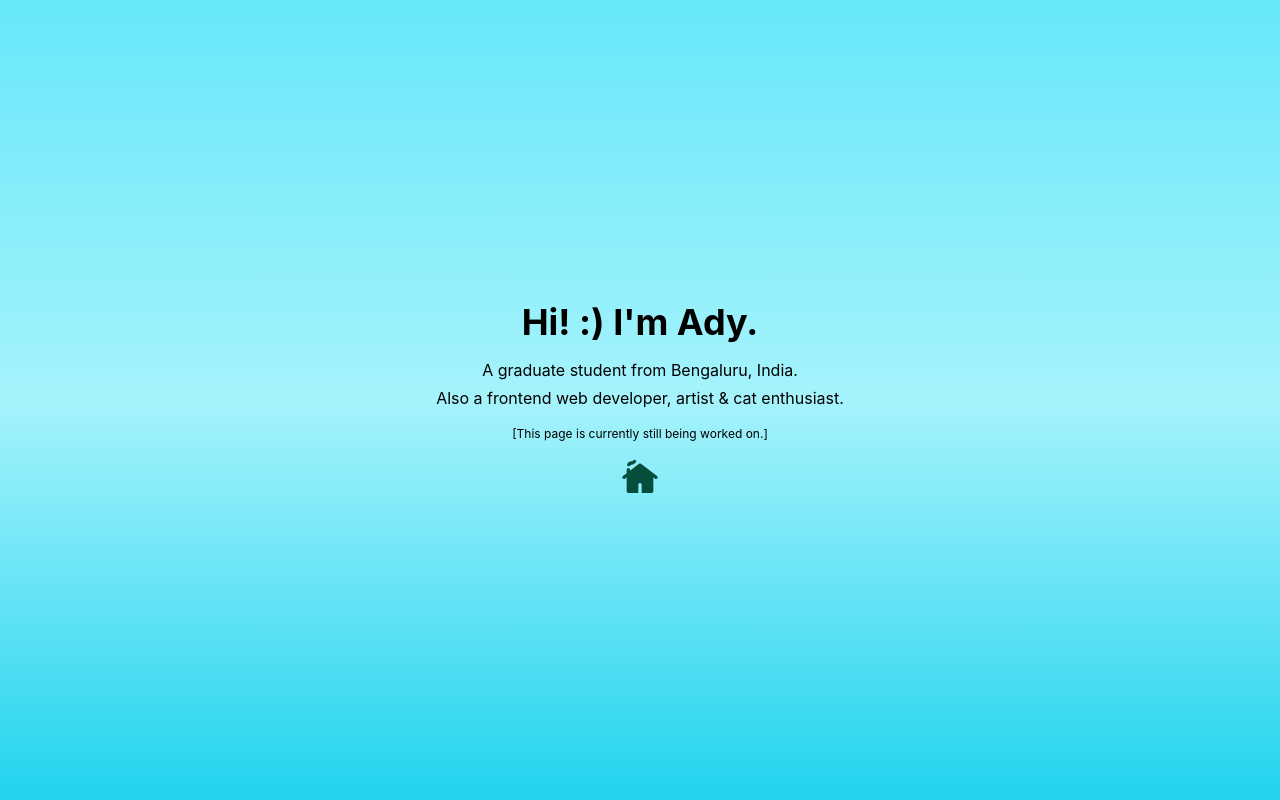
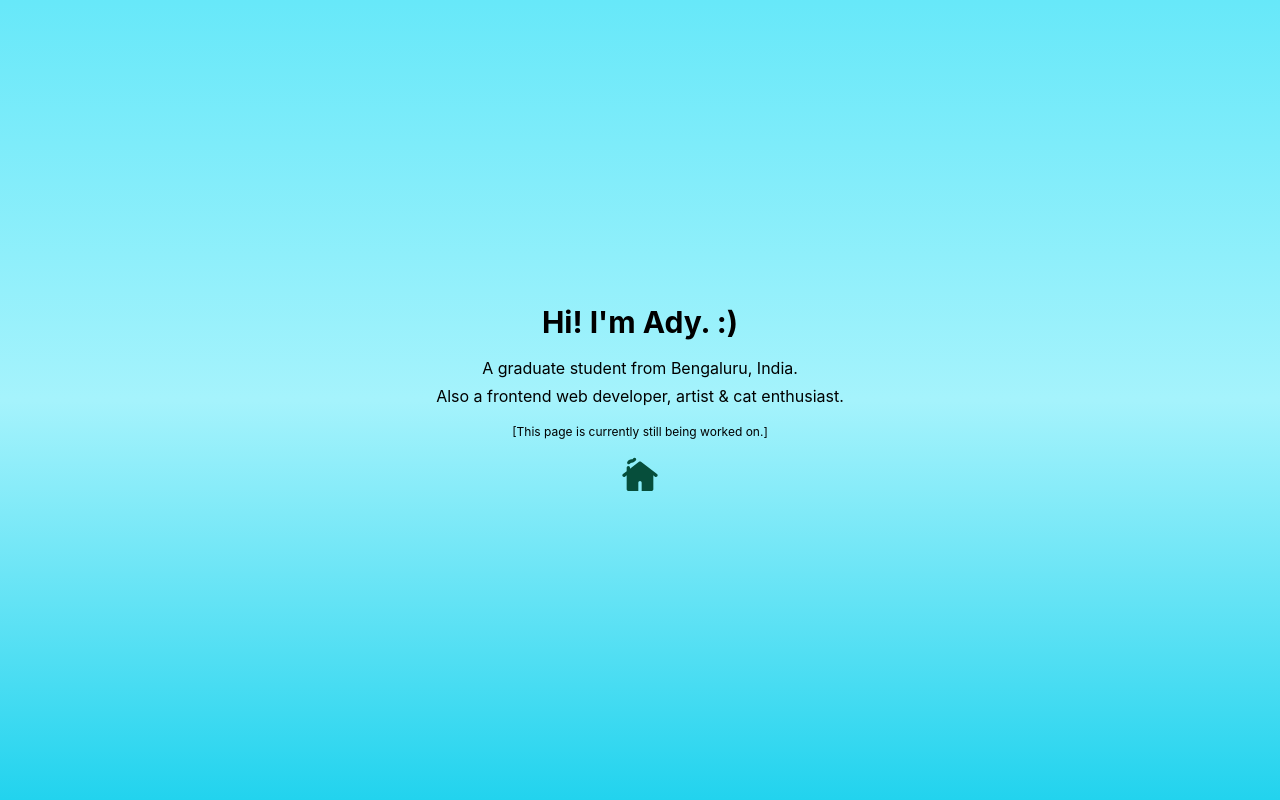
Before and after one commit to adelicia-js/home, a React (Vite) app: page /me in a window 1280 px wide. Built offline with nearby package versions, Linux system fonts and the light colour scheme; a web font is replaced by a local one.

Commit message:
some style mods :o

```diff
--- a/src/App.css
+++ b/src/App.css
@@ -53,6 +53,6 @@
     transform: translateX(-50%) translateY(0);
   }
   50% {
-    transform: translateX(-50%) translateY(-40px);
+    transform: translateX(-50%) translateY(-20px);
   }
 }
--- a/src/routes/about.jsx
+++ b/src/routes/about.jsx
@@ -3,11 +3,11 @@ import CottageRoundedIcon from "@mui/icons-material/CottageRounded";
 export default function AboutMe() {
   return (
     <div
-      className={`min-h-screen bg-gradient-to-b from-cyan-300 via-cyan-200 to-cyan-400 flex flex-col items-center justify-center`}
+      className={`px-4 text-center min-h-screen bg-gradient-to-b from-cyan-300 via-cyan-200 to-cyan-400 flex flex-col items-center justify-center`}
     >
-      <h1 className={`text-4xl font-bold pb-4`}>Hi! :{`)`} I{`'`}m Ady.</h1>
-      <h2 className={`text-l pb-1`}>A graduate student from Bengaluru, India.</h2>
-      <h2 className={`text-l pb-4`}>Also a frontend web developer, artist & cat enthusiast.</h2>
+      <h1 className={`text-3xl font-bold pb-4`}>Hi! I{`'`}m Ady. :{`)`} </h1>
+      <h2 className={`text-s sm:text-l pb-1`}>A graduate student from Bengaluru, India.</h2>
+      <h2 className={`text-s sm:text-l pb-4`}>Also a frontend web developer, artist & cat enthusiast.</h2>
       <h3 className={`text-xs pb-4`}>{`[`}This page is currently still being worked on.{`]`}</h3>
       <a className={`text-3xl text-emerald-900 icons`} href="/">
         <CottageRoundedIcon sx={{ fontSize: 40 }} />
--- a/src/routes/projects.jsx
+++ b/src/routes/projects.jsx
@@ -3,9 +3,9 @@ import CottageRoundedIcon from "@mui/icons-material/CottageRounded";
 export default function Projects() {
     return (
         <div
-      className={`min-h-screen bg-gradient-to-b from-cyan-300 via-cyan-200 to-cyan-400 flex flex-col items-center justify-center`}
+      className={`px-4 text-center min-h-screen bg-gradient-to-b from-cyan-300 via-cyan-200 to-cyan-400 flex flex-col items-center justify-center`}
     >
-      <h1 className={`text-4xl font-bold pb-4`}>{`[insert magnificent projects here]`}</h1>
+      <h1 className={`text-3xl font-bold pb-4`}>{`[insert magnificent projects here]`}</h1>
       <h3 className={`text-xs pb-4`}>{`[`}This page is currently still being worked on.{`]`}</h3>
       <a className={`text-3xl text-emerald-900 icons`} href="/">
         <CottageRoundedIcon sx={{ fontSize: 40 }} />
--- a/src/routes/resume.jsx
+++ b/src/routes/resume.jsx
@@ -3,9 +3,9 @@ import CottageRoundedIcon from "@mui/icons-material/CottageRounded";
 export default function Resume() {
     return (
         <div
-      className={`min-h-screen bg-gradient-to-b from-cyan-300 via-cyan-200 to-cyan-400 flex flex-col items-center justify-center`}
+      className={`px-4 text-center min-h-screen bg-gradient-to-b from-cyan-300 via-cyan-200 to-cyan-400 flex flex-col items-center justify-center`}
     >
-      <h1 className={`text-4xl font-bold pb-4`}>{`[insert impressive resume here]`}</h1>
+      <h1 className={`text-3xl font-bold pb-4`}>{`[insert impressive resume here]`}</h1>
       <h3 className={`text-xs pb-4`}>{`[`}This page is currently still being worked on.{`]`}</h3>
       <a className={`text-3xl text-emerald-900 icons`} href="/">
         <CottageRoundedIcon sx={{ fontSize: 40 }} />
--- a/src/routes/root.jsx
+++ b/src/routes/root.jsx
@@ -37,14 +37,20 @@ export default function Root() {
                   rel="noreferrer"
                   href="https://www.github.com/adelicia-js"
                 >
-                  <GitHubIcon sx={{ fontSize: 37 }} className={`hover:text-emerald-200`}/>
+                  <GitHubIcon
+                    sx={{ fontSize: 37 }}
+                    className={`hover:text-emerald-200`}
+                  />
                 </a>
                 <a
                   target="_blank"
                   rel="noreferrer"
                   href="https://www.linkedin.com/in/adelicia"
                 >
-                  <LinkedInIcon sx={{ fontSize: 39 }} className={`hover:text-emerald-200`} />
+                  <LinkedInIcon
+                    sx={{ fontSize: 39 }}
+                    className={`hover:text-emerald-200`}
+                  />
                 </a>
               </div>
             </ul>
@@ -64,25 +70,26 @@ export default function Root() {
         className={`pt-4 min-h-screen grid grid-cols-3 grid-rows-4 items-center justify-around text-black`}
       >
         <div
-          className={`hover:tracking-[0.08rem] uppercase text-emerald-900 hover:text-emerald-200 hover:font-bold hover:underline hover:underline-offset-[10px] row-start-1 col-start-2 text-xl sm:text-2xl`}
+          className={`sm:hover:tracking-[0.08rem] uppercase text-emerald-900 hover:text-emerald-200 hover:font-semibold sm:hover:underline sm:hover:underline-offset-[10px] row-start-1 col-start-2 text-xl sm:text-2xl`}
         >
           <a href="/me">About Me</a>
         </div>
         <div
-          className={`hover:tracking-[0.08rem] uppercase text-emerald-900 hover:text-emerald-200 hover:font-semibold hover:underline hover:underline-offset-[10px] row-start-2 col-start-2 text-xl sm:text-2xl`}
+          className={`sm:hover:tracking-[0.08rem] uppercase text-emerald-900 hover:text-emerald-200 hover:font-semibold sm:hover:underline sm:hover:underline-offset-[10px] row-start-2 col-start-2 text-xl sm:text-2xl`}
         >
           <a href="/projects">My Projects</a>
         </div>
         <div
-          className={`hover:tracking-[0.08rem] uppercase text-emerald-900 hover:text-emerald-200 hover:font-semibold hover:underline hover:underline-offset-[10px] row-start-3 col-start-2 text-xl sm:text-2xl`}
+          className={`sm:hover:tracking-[0.08rem] uppercase text-emerald-900 hover:text-emerald-200 hover:font-semibold sm:hover:underline sm:hover:underline-offset-[10px] row-start-3 col-start-2 text-xl sm:text-2xl`}
         >
           <a href="/resume">My Resume</a>
         </div>
-        <div
-          className={`text-emerald-900 hover:font-semibold hover:underline hover:underline-offset-[10px] row-start-4 col-start-2`}
-          >
+        <div className={`text-emerald-900 row-start-4 col-start-2`}>
           <a href="#">
-            <ArrowUpwardRoundedIcon sx={{fontSize: 45}} className={`absolute scroll-down`} />
+            <ArrowUpwardRoundedIcon
+              sx={{ fontSize: 45 }}
+              className={`absolute scroll-down`}
+            />
           </a>
         </div>
       </main>
```
